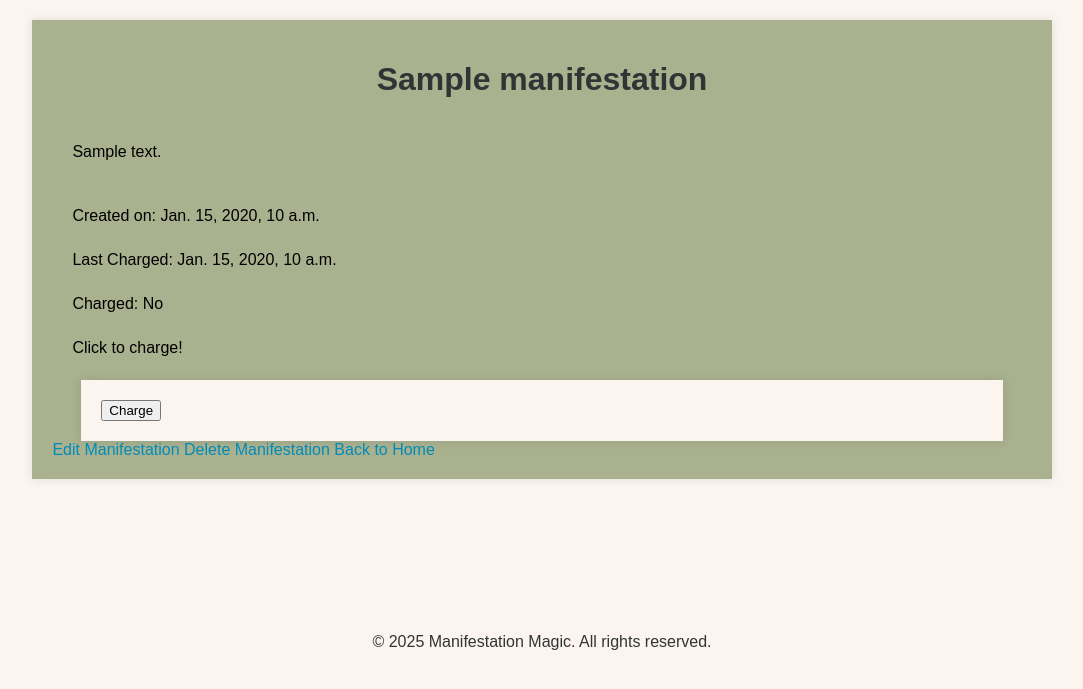
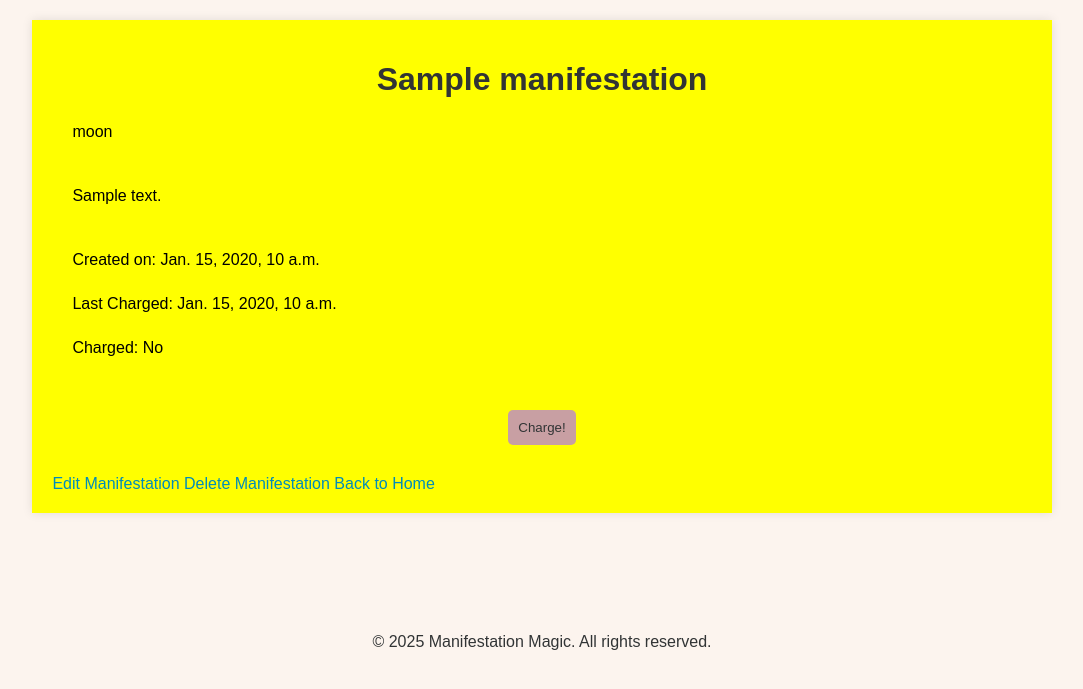
Before and after one commit to Jo-JPEG/manifestation-magic, a Django app: page /manifestation/1/ in a window 1280 px wide. Shown: the part 66-755 px from the top of the page, without its empty margins (98-1181 px from the left). Run offline with Django 4.2, Linux system fonts and the light colour scheme; a user stored in the database is signed in; tables that the repository leaves empty hold one stand-in row (values such as "Sample post").

Commit message:
add styles to view_manifestation to reflect style_choice

```diff
--- a/manifest/templates/manifest/view_manifestation.html
+++ b/manifest/templates/manifest/view_manifestation.html
@@ -2,8 +2,9 @@
 
 {% block content %}
 
-<div class="manifestation_container">
+<div class="manifestation_container {{ manifestation.style_choice }}">
     <h1>{{ manifestation.title }}</h1>
+    <p>{{ manifestation.style_choice }}</p>
 
     <div class="description_container">
         <p>{{ manifestation.description }}</p>
@@ -18,10 +19,9 @@
     {% endif %}
     {% if manifestation.can_charge %}
         {% if user == manifestation.owner %}
-            <p>Click to charge!</p>
             <form action="{% url 'charge_manifestation' manifestation.id %}" method="POST">
                 {% csrf_token %}
-                <button type="submit">Charge</button>
+                <button type="submit">Charge!</button>
             </form>
         {% else %}
             <p>Only the owner can charge this manifestation.</p>
--- a/static/manifest/css/style.css
+++ b/static/manifest/css/style.css
@@ -78,8 +78,26 @@ a:hover {
     width: 80%;
     margin: 0 auto;
     padding: 20px;
-    background-color: #A9B18F;
     box-shadow: 0 0 10px rgba(0, 0, 0, 0.1);
+}
+
+.manifestation_container form {
+    display: flex;
+    flex-direction: column;
+    justify-content: center;
+    align-items: center;
+    background-color: transparent;
+    box-shadow: none;
+}
+
+.manifestation_container button {
+    margin: 10px;
+    padding: 10px;
+    background-color: var(--rosy-brown);
+    color: var(--text-color-dark);
+    border: none;
+    border-radius: 5px;
+    cursor: pointer;
 }
 
 .description_container {
@@ -134,3 +152,55 @@ form li {
     font-size: small;
     color: var(--onyx);
 }
+
+/* style choices  */
+
+.moon {
+    background-color: yellow;
+    color: black;
+}
+
+.neutral {
+    background-color: var(--box-color);
+    color: var(--text-color-dark);
+}
+
+.nature {
+    background-color: green;
+    color: white;
+}
+
+.sun {
+    background-color: red;
+    color: white;
+}
+
+.stars {
+    background-color: blue;
+    color: white;
+}
+
+.cosmic {
+    background-color: purple;
+    color: white;
+}
+
+.witchy {
+    background-color: black;
+    color: white;
+}
+
+.hearts {
+    background-color: pink;
+    color: white;
+}
+
+.antique {
+    background-color: var(--rosy-brown);
+    color: var(--text-color-dark);
+}
+
+.pastel {
+    background-color: var(--sage);
+    color: var(--text-color-dark);
+}
```
